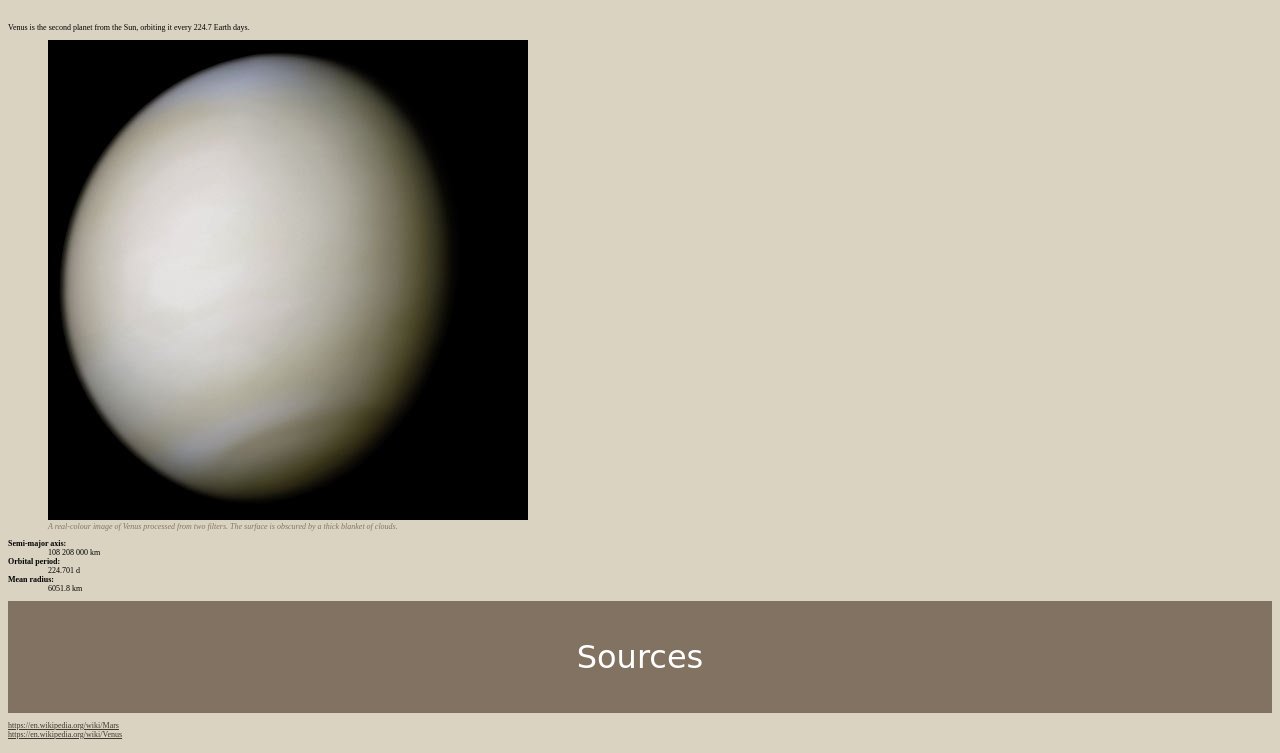
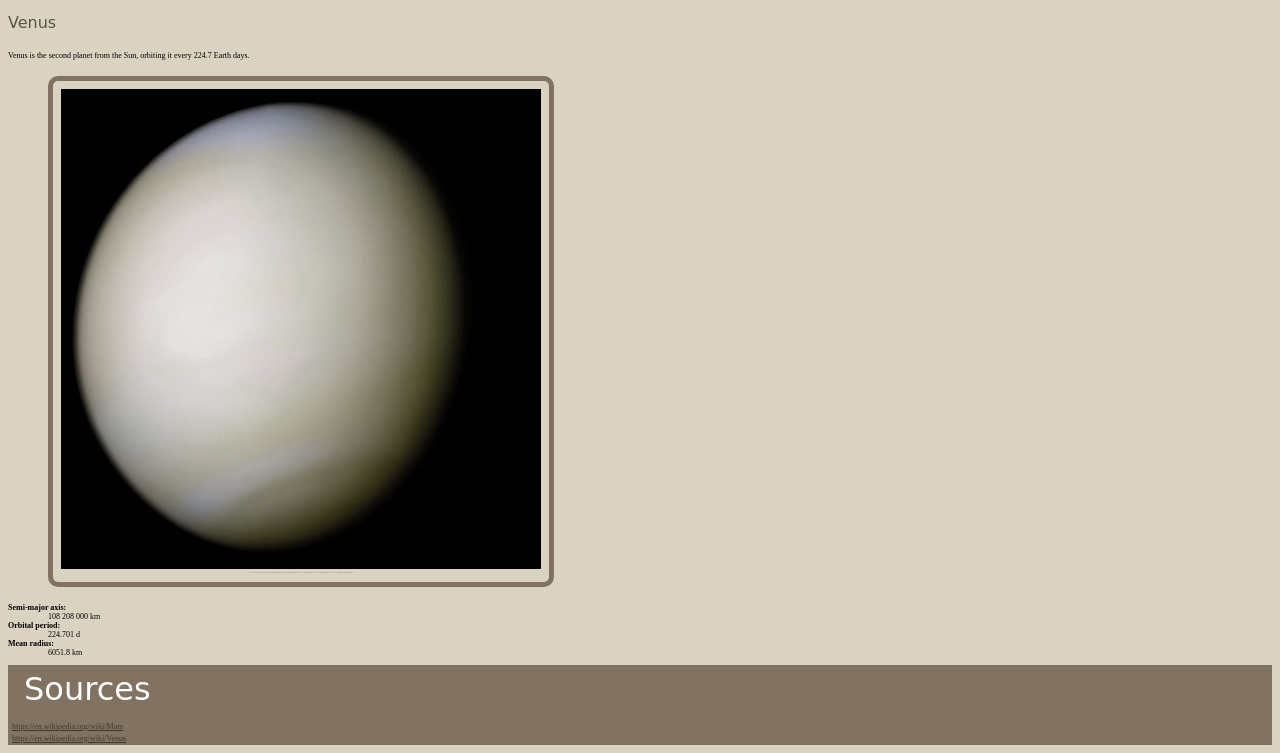
Before and after one commit to sandheather/assignment-4, a plain HTML site: page index.html in a window 1280 px wide. Shown: the part 1100-1853 px from the top of the page. Drawn offline with Linux system fonts and the light colour scheme; a web font is replaced by a local one.

Commit message:
padding, margins, fonts

```diff
--- a/css/main.css
+++ b/css/main.css
@@ -3,9 +3,10 @@ html {
 	font-size: 0.5rem;
 }
 
+
 h1{
 	background-color: #827262;
-	padding: 1em 1em 1em 1em;
+	padding: 1em 1em 0em 0em;
 	margin:0;
 	font-weight: normal;
 	font-size: 4rem;
@@ -97,16 +98,61 @@ nav ul{
 	padding: 1em 1em 1em 1em;
 	margin:0;
 	font-weight: normal;
-	font-size: 4rem;
+	font-size: 2rem;
 	font-style: normal;
 	font-family: times;
 	line-height: 1.5;
 	color: #fff;
 	list-style-type: none;
-	margin:0;
-	padding:0;
 }
 
 nav li{
 	display: inline-block;
 }
+
+nav a{
+	display: inline-block;
+	padding: 0.5em 0.75em;
+	background-color: #6f2a1a;
+	color: #fff;
+	text-decoration: none;
+	border-radius: 5px;
+}
+
+figure {
+	padding: 1em 1em 1em 1em;
+	border: 5px solid #827262;
+	border-radius:10px;
+	display: inline-block;
+}
+
+figcaption{
+	font-size: 0.3em;
+	padding: 0em;
+	text-align:center;
+}
+
+ul{
+		background-color: #827262;
+	padding: 1em 1em 0em 0.5em;
+	margin:0;
+	font-weight: normal;
+	font-size: 1rem;
+	font-style: normal;
+	line-height: 1.5;
+	color: white;
+	text-align: left;
+}
+
+h4{
+	background-color: #827262;
+	padding: 0em 0em 0em 0.5em;
+	margin:0;
+	font-weight: normal;
+	font-size: 4rem;
+	font-style: normal;
+	font-family: 'Fredericka the Great', cursive;
+	line-height: 1.5;
+	color: white;
+	text-align: left;
+}
--- a/index.html
+++ b/index.html
@@ -88,12 +88,14 @@ alt="A real-colour image of Venus processed from two filters. The surface is obs
 	<dd>6051.8 km</dd>
 </dl>
 
-<h1> Sources</h1>
+
+<h4> Sources</h4>
 
 <ul>
 <li><a class="source" href="https://en.wikipedia.org/wiki/Mars">https://en.wikipedia.org/wiki/Mars</a></li>
 <li><a class="source" href="https://en.wikipedia.org/wiki/Venus">https://en.wikipedia.org/wiki/Venus</a></li>
 </ul>
 
+
 </body>
 </html>
```
